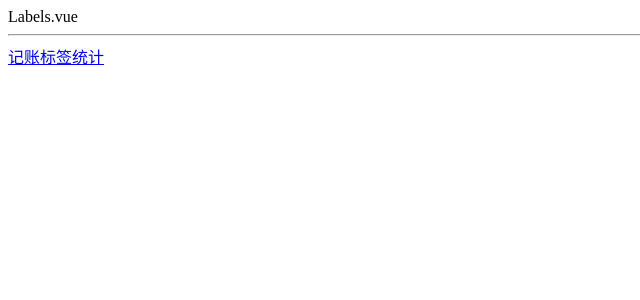
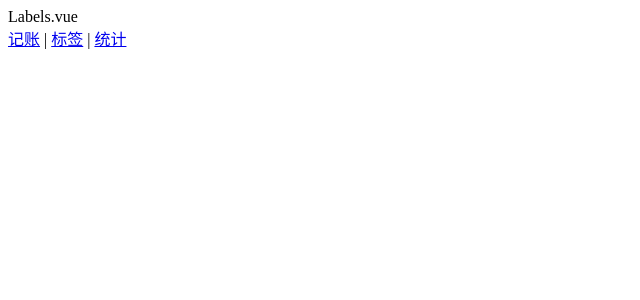
Before and after one commit to Bessiev/morney, a Vue app: page /#/labels in a window 1280 px wide. Shown: the top 300 px of the page, without its empty margins (0-640 px from the left). Built offline with nearby package versions, Linux system fonts and the light colour scheme.

Commit message:
引入全局组件

```diff
--- a/src/App.vue
+++ b/src/App.vue
@@ -1,10 +1,7 @@
 <template>
   <div>
     <router-view/>
-    <hr/>
-      <router-link to="/money">记账</router-link>
-      <router-link to="/labels">标签</router-link>
-      <router-link to="/statistics">统计</router-link>
+
   </div>
 
 </template>
--- /dev/null
+++ b/src/components/Nav.vue
@@ -0,0 +1,19 @@
+<template>
+    <div>
+        <router-link to="/money">记账</router-link>
+        |
+        <router-link to="/labels">标签</router-link>
+        |
+        <router-link to="/statistics">统计</router-link>
+    </div>
+</template>
+
+<script lang="ts">
+    export default {
+        name:'Nav'
+    }
+</script>
+
+<style lang="scss" scoped>
+
+</style>
--- a/src/main.ts
+++ b/src/main.ts
@@ -3,9 +3,11 @@
 import './registerServiceWorker'
 import router from './router'
 import store from './store'
+import Nav from '@/components/Nav.vue'
 
 Vue.config.productionTip = false
 
+Vue.component('Nav',Nav)
 new Vue({
   router,
   store,
--- a/src/views/Labels.vue
+++ b/src/views/Labels.vue
@@ -1,12 +1,14 @@
 <template>
     <div>
         Labels.vue
+        <Nav/>
     </div>
 </template>
 
 <script lang="ts">
+
     export default {
-        name:'Labels'
+        name:'Labels',
     }
 </script>
 
--- a/src/views/Money.vue
+++ b/src/views/Money.vue
@@ -1,12 +1,14 @@
 <template>
     <div>
         Money.vue
+        <Nav/>
     </div>
 </template>
 
 <script lang="ts">
+
 export default {
-    name:'Money'
+    name:'Money',
 }
 </script>
 
--- a/src/views/Statistics.vue
+++ b/src/views/Statistics.vue
@@ -1,12 +1,15 @@
 <template>
     <div>
         Statistics.vue
+        <Nav/>
     </div>
 </template>
 
 <script lang="ts">
+
 export default {
-    name:'Statistics'
+
+    name:'Statistics',
 }
 </script>
 
```
